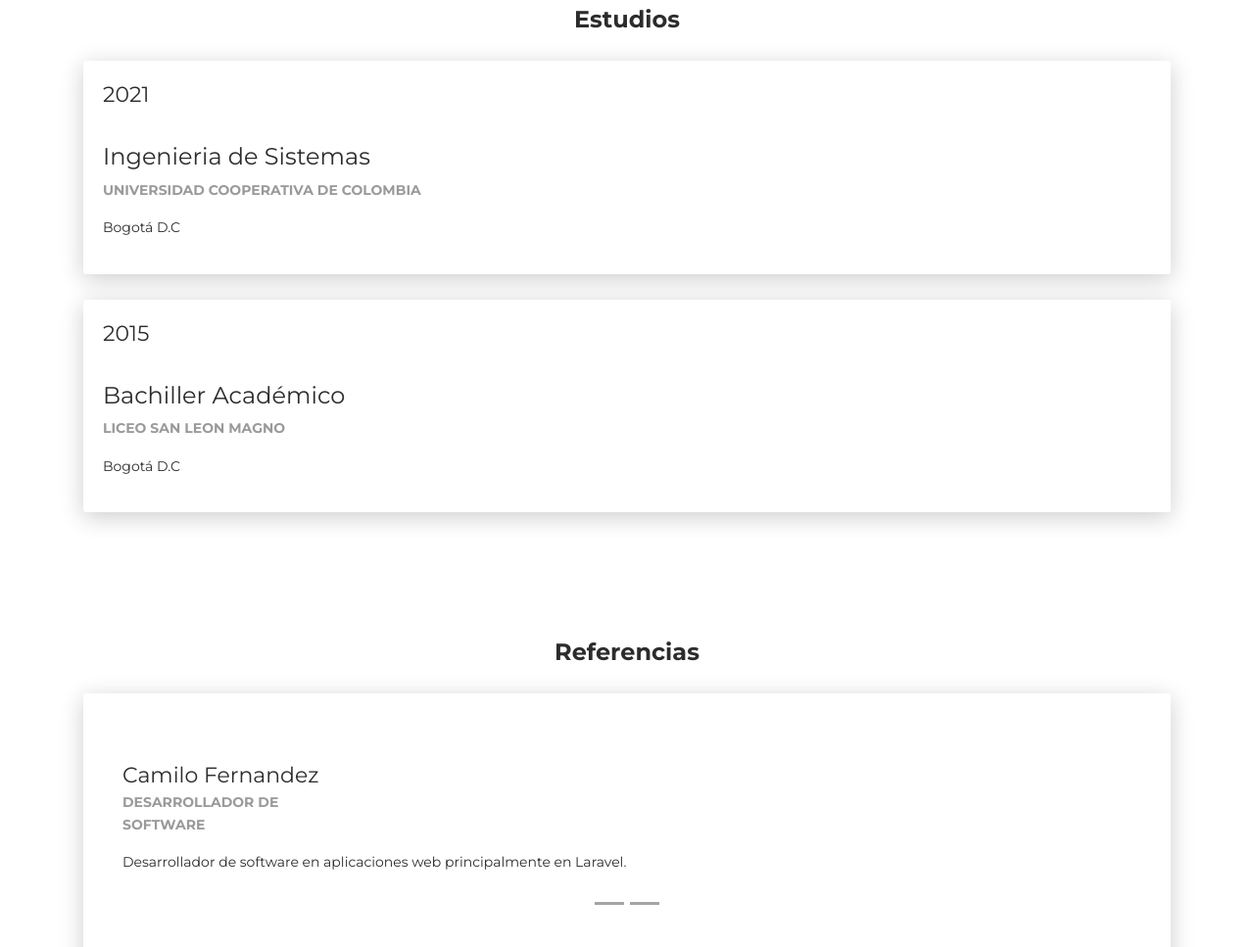
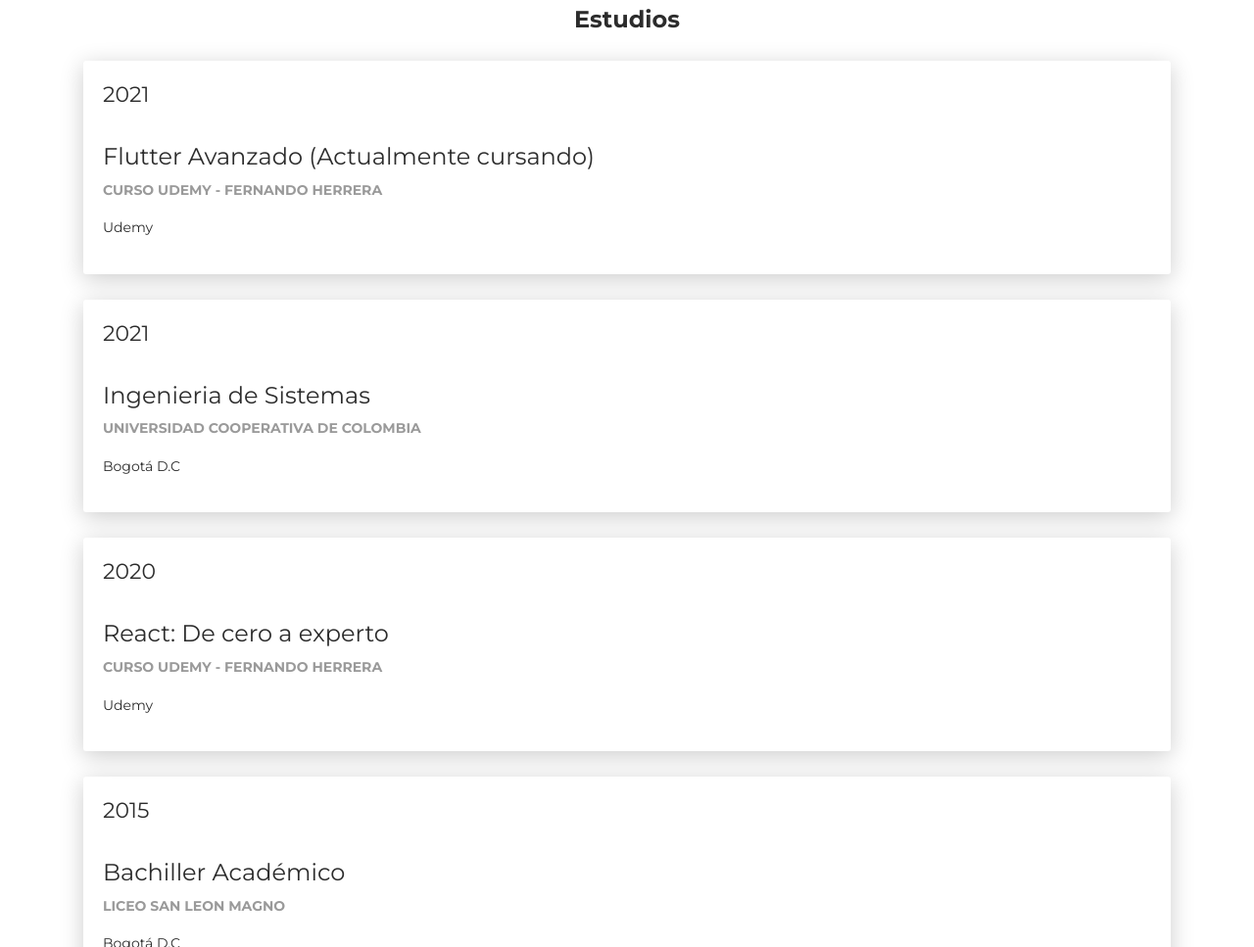
Before and after one commit to Sebastian-Beltran/CV, a plain HTML site: page index.html in a window 1280 px wide. Shown: the part 6266-7233 px from the top of the page at 98% size. Drawn offline with nearby package versions, Linux system fonts and the light colour scheme; animation ran at ten frames a second.

Commit message:
Agregando nuevos estudios

```diff
--- a/index.html
+++ b/index.html
@@ -438,17 +438,43 @@
     <div class="h4 text-center mb-4 title">Estudios</div>
     <div class="card">
       <div class="row">
+        <div class="col-md-9" data-aos="fade-left" data-aos-offset="50" data-aos-duration="500">
+          <div class="card-body">
+            <div class="h5">2021</div>
+            <div class="h4">Flutter Avanzado (Actualmente cursando)</div>
+            <p class="category">Curso Udemy - Fernando Herrera</p>
+            <p>Udemy</p>
+          </div>
+        </div>
+      </div>
+    </div>
+    <div class="card">
+      <div class="row">
         <!-- <div class="col-md-3 bg-primary" data-aos="fade-right" data-aos-offset="50" data-aos-duration="500">
           <div class="card-body cc-education-header">
             <p>2021</p>
           </div>
         </div> -->
+
         <div class="col-md-9" data-aos="fade-left" data-aos-offset="50" data-aos-duration="500">
           <div class="card-body">
             <div class="h5">2021</div>
             <div class="h4">Ingenieria de Sistemas</div>
             <p class="category">Universidad Cooperativa de Colombia</p>
             <p>Bogotá D.C</p>
+          </div>
+        </div>
+      </div>
+    </div>
+
+    <div class="card">
+      <div class="row">
+        <div class="col-md-9" data-aos="fade-left" data-aos-offset="50" data-aos-duration="500">
+          <div class="card-body">
+            <div class="h5">2020</div>
+            <div class="h4">React: De cero a experto</div>
+            <p class="category">Curso Udemy - Fernando Herrera</p>
+            <p>Udemy</p>
           </div>
         </div>
       </div>
```
